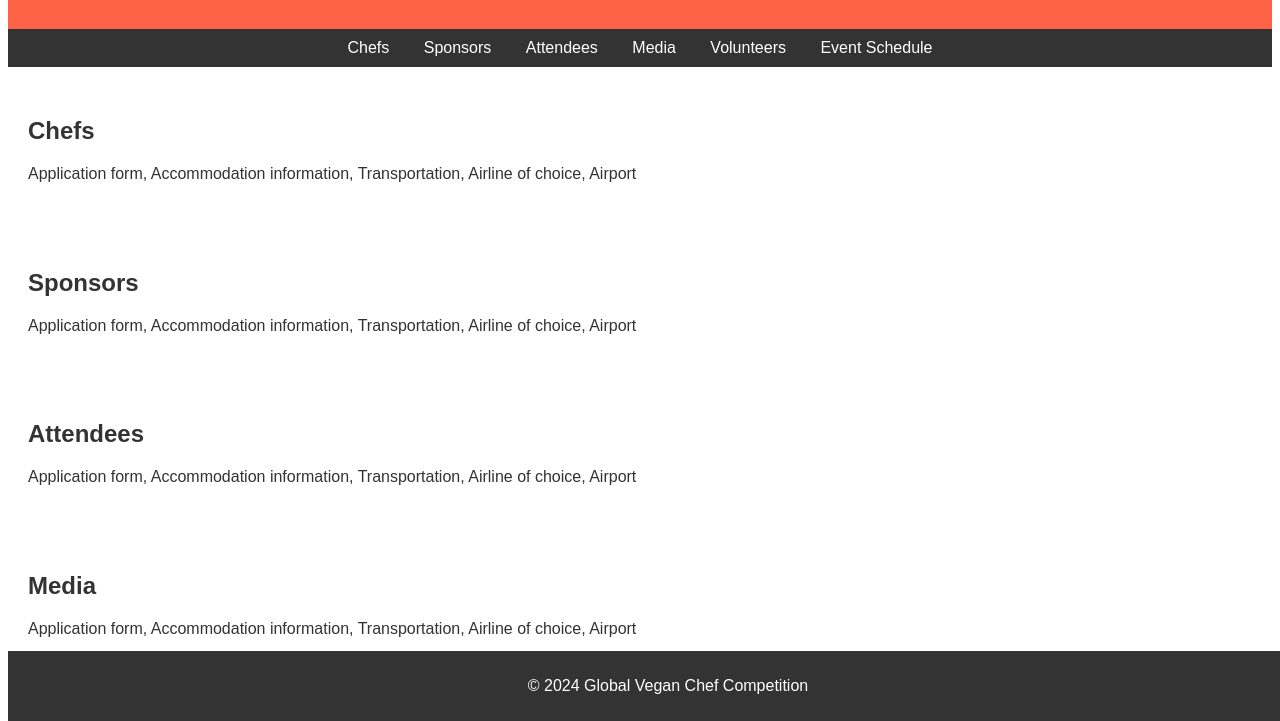
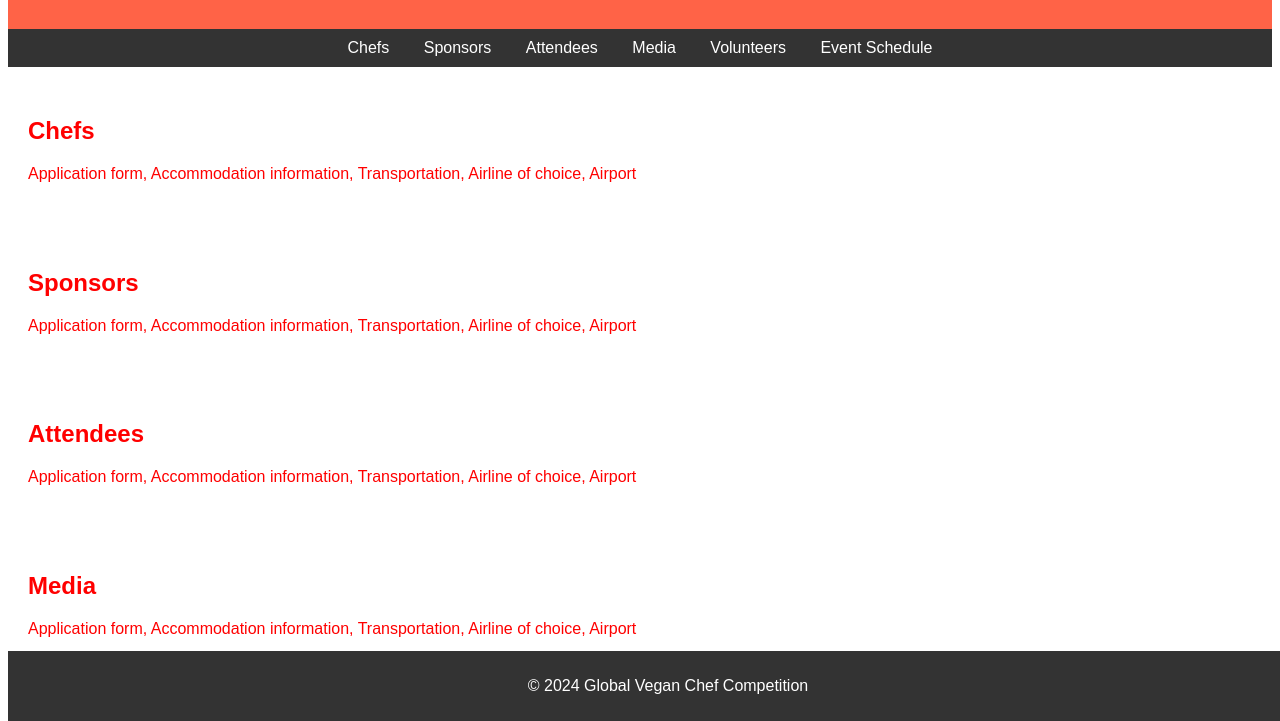
Before and after one commit to TheVeganChef/number2, a plain HTML site: page index.html in a window 1280 px wide. Shown: the part 79-800 px from the top of the page. Drawn offline with Linux system fonts and the light colour scheme.

Commit message:
Update index.html

```diff
--- a/index.html
+++ b/index.html
@@ -7,7 +7,7 @@
     <style>
         body {
             font-family: Arial, sans-serif;
-            color: #333;
+            color: #f00;
             background-color: #fff;
         }
         header {
```
